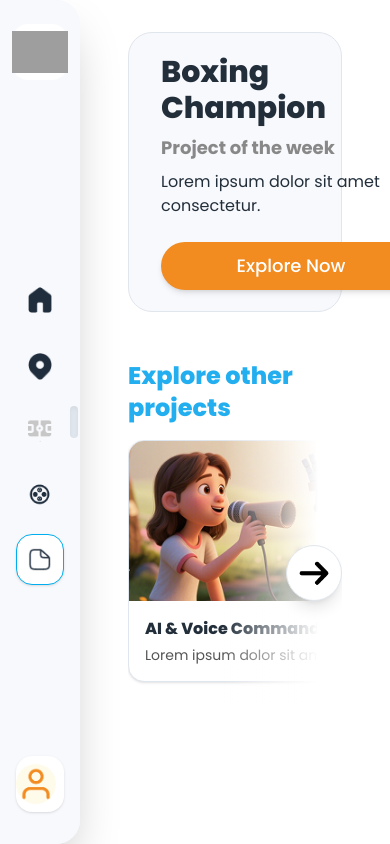
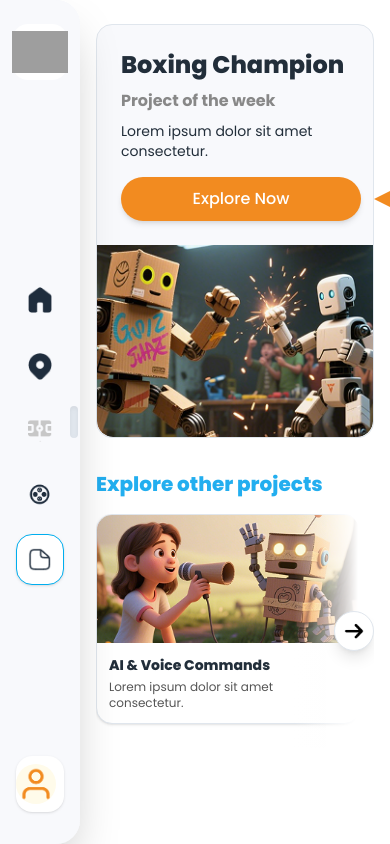
Before and after one commit to MagicBitTutorial123/Neo, a Next.js app: page /projects in a window 390 px wide. Built offline with nearby package versions, Linux system fonts and the light colour scheme; grey boxes are pictures that could not be loaded.

Commit message:
profile page is now responsive

```diff
--- a/app/globals.css
+++ b/app/globals.css
@@ -24,10 +24,36 @@ body {
   background: var(--background);
   color: var(--foreground);
   font-family: var(--font-poppins), 'Poppins', Arial, Helvetica, sans-serif;
+  scrollbar-width: none;
+  -ms-overflow-style: none;
+}
+
+body::-webkit-scrollbar {
+  display: none;
 }
 
 * {
   font-family: var(--font-poppins), 'Poppins', Arial, Helvetica, sans-serif;
+}
+
+/* Hide scrollbars by default */
+html, body {
+  scrollbar-width: none;
+  -ms-overflow-style: none;
+}
+
+html::-webkit-scrollbar, body::-webkit-scrollbar {
+  display: none;
+}
+
+/* Show scrollbars only when content overflows */
+.overflowing {
+  scrollbar-width: auto;
+  -ms-overflow-style: auto;
+}
+
+.overflowing::-webkit-scrollbar {
+  display: block;
 }
 
 .page-transition-enter {
--- a/app/projects/page.tsx
+++ b/app/projects/page.tsx
@@ -46,10 +46,10 @@ export default function ProjectsPage() {
   const [sidebarCollapsed, setSidebarCollapsed] = useState(false);
 
   return (
-    <div className="flex h-screen bg-white overflow-hidden">
+    <div className="flex min-h-screen bg-white overflow-x-hidden">
       <SideNavbar onCollapse={setSidebarCollapsed} />
       <main
-        className="flex-1 flex flex-col items-start px-12 py-8 overflow-hidden transition-all duration-300 ease-in-out"
+        className="flex-1 flex flex-col items-start px-4 lg:px-12 py-6 lg:py-8 overflow-y-auto overflow-x-hidden transition-all duration-300 ease-in-out"
         style={{
           marginLeft: sidebarCollapsed ? "80px" : "260px",
         }}
@@ -57,46 +57,48 @@ export default function ProjectsPage() {
         {/* Project of the week */}
         {projectOfTheWeek && (
           <div
-            className="w-full flex flex-row items-stretch border border-[#E0E6ED] rounded-3xl bg-[#F8F9FC] mb-12 transition-all duration-300 ease-in-out"
+            className="w-full flex flex-col lg:flex-row items-stretch border border-[#E0E6ED] rounded-2xl lg:rounded-3xl bg-[#F8F9FC] mb-8 lg:mb-12 transition-all duration-300 ease-in-out"
             style={{
               minHeight: 280,
               maxWidth: sidebarCollapsed
-                ? "calc(100vw - 80px - 96px)"
-                : "calc(100vw - 260px - 96px)",
+                ? "calc(100vw - 80px - 32px)"
+                : "calc(100vw - 260px - 32px)",
             }}
           >
-            <div className="flex flex-col justify-center flex-1 pl-8">
-              <div className="text-3xl md:text-4xl font-extrabold text-[#222E3A] mb-2">
+            <div className="flex flex-col justify-center flex-1 p-6 lg:pl-8">
+              <div className="text-2xl lg:text-3xl xl:text-4xl font-extrabold text-[#222E3A] mb-2">
                 {projectOfTheWeek.title}
               </div>
-              <div className="text-lg font-bold text-[#888] mb-2">
+              <div className="text-base lg:text-lg font-bold text-[#888] mb-2">
                 {projectOfTheWeek.subtitle}
               </div>
-              <div className="text-base text-[#222E3A] mb-6">
+              <div className="text-sm lg:text-base text-[#222E3A] mb-4 lg:mb-6">
                 {projectOfTheWeek.description}
               </div>
               <LetsGoButton
                 style={{
-                  width: 260,
+                  width: 240,
                   minWidth: 170,
-                  height: 48,
-                  minHeight: 48,
-                  fontSize: 18,
+                  height: 44,
+                  minHeight: 44,
+                  fontSize: 16,
                   justifyContent: "center",
                 }}
               >
                 Explore Now
               </LetsGoButton>
             </div>
-            <div className="flex-shrink-0 h-full w-[450px] relative overflow-hidden rounded-r-3xl">
+            <div className="flex-shrink-0 h-48 lg:h-full w-full lg:w-[450px] relative overflow-hidden rounded-b-2xl lg:rounded-r-3xl lg:rounded-b-none">
               <Image
                 src={projectOfTheWeek.image}
                 alt={projectOfTheWeek.title}
                 fill
                 className="object-cover h-full w-full"
                 style={{
-                  borderTopRightRadius: 24,
-                  borderBottomRightRadius: 24,
+                  borderBottomLeftRadius: 16,
+                  borderBottomRightRadius: 16,
+                  borderTopRightRadius: 0,
+                  borderTopLeftRadius: 0,
                   display: "block",
                 }}
               />
@@ -108,11 +110,11 @@ export default function ProjectsPage() {
           className="w-full flex-1 flex flex-col overflow-hidden transition-all duration-300 ease-in-out"
           style={{
             maxWidth: sidebarCollapsed
-              ? "calc(100vw - 80px - 96px)"
-              : "calc(100vw - 260px - 96px)",
+              ? "calc(100vw - 80px - 32px)"
+              : "calc(100vw - 260px - 32px)",
           }}
         >
-          <div className="text-2xl md:text-3xl font-extrabold text-[#22AEEF] mb-4">
+          <div className="text-xl lg:text-2xl xl:text-3xl font-extrabold text-[#22AEEF] mb-4">
             Explore other projects
           </div>
           <div className="flex-1 overflow-hidden">
--- a/components/ProjectsCarousel.tsx
+++ b/components/ProjectsCarousel.tsx
@@ -14,14 +14,28 @@ interface ProjectsCarouselProps {
   sidebarCollapsed?: boolean;
 }
 
-const CARDS_PER_VIEW = 3;
+const CARDS_PER_VIEW_DESKTOP = 3;
+const CARDS_PER_VIEW_TABLET = 2;
+const CARDS_PER_VIEW_MOBILE = 1;
 
 export default function ProjectsCarousel({
   projects,
   sidebarCollapsed = false,
 }: ProjectsCarouselProps) {
   const [index, setIndex] = useState(0);
-  const maxIndex = Math.max(0, projects.length - CARDS_PER_VIEW);
+
+  // Responsive cards per view
+  const getCardsPerView = () => {
+    if (typeof window !== "undefined") {
+      if (window.innerWidth >= 1024) return CARDS_PER_VIEW_DESKTOP;
+      if (window.innerWidth >= 768) return CARDS_PER_VIEW_TABLET;
+      return CARDS_PER_VIEW_MOBILE;
+    }
+    return CARDS_PER_VIEW_DESKTOP;
+  };
+
+  const cardsPerView = getCardsPerView();
+  const maxIndex = Math.max(0, projects.length - cardsPerView);
 
   const handleNext = (e: MouseEvent<HTMLButtonElement>) => {
     e.stopPropagation();
@@ -32,16 +46,30 @@ export default function ProjectsCarousel({
     setIndex((prev) => Math.max(prev - 1, 0));
   };
 
+  // Responsive card width calculation
+  const getCardWidth = () => {
+    if (typeof window !== "undefined") {
+      if (window.innerWidth >= 1024) {
+        return sidebarCollapsed ? 336 : 306; // Desktop
+      }
+      if (window.innerWidth >= 768) {
+        return 280; // Tablet
+      }
+      return 280; // Mobile
+    }
+    return sidebarCollapsed ? 336 : 306;
+  };
+
+  const cardWidth = getCardWidth();
+
   return (
     <div className="relative w-full overflow-hidden">
       {/* Carousel viewport */}
       <div className="overflow-hidden w-full">
         <div
-          className="flex gap-6 transition-transform duration-500"
+          className="flex gap-4 lg:gap-6 transition-transform duration-500"
           style={{
-            transform: `translateX(-${
-              index * (sidebarCollapsed ? 336 : 306)
-            }px)`, // card width + 16px gap
+            transform: `translateX(-${index * cardWidth}px)`,
             willChange: "transform",
           }}
         >
@@ -54,11 +82,11 @@ export default function ProjectsCarousel({
                   : "hover:shadow-lg hover:shadow-[#00000022]"
               } transition-all duration-300 ease-in-out border border-[#E0E6ED] relative mb-6`}
               style={{
-                minWidth: sidebarCollapsed ? "320px" : "290px",
-                maxWidth: sidebarCollapsed ? "320px" : "290px",
+                minWidth: `${cardWidth - 16}px`,
+                maxWidth: `${cardWidth - 16}px`,
               }}
             >
-              <div className="relative w-full h-40 bg-[#F5F7FA]">
+              <div className="relative w-full h-32 lg:h-40 bg-[#F5F7FA]">
                 <Image
                   src={project.image}
                   alt={project.title}
@@ -66,23 +94,22 @@ export default function ProjectsCarousel({
                   className="object-cover"
                 />
               </div>
-              <div className="p-4 flex flex-col flex-1">
+              <div className="p-3 lg:p-4 flex flex-col flex-1">
                 <div
-                  className={`text-base font-extrabold text-[#222E3A] mb-1 ${
+                  className={`text-sm lg:text-base font-extrabold text-[#222E3A] mb-1 ${
                     project.faded ? "opacity-60" : ""
                   }`}
                 >
                   {project.title}
                 </div>
                 <div
-                  className={`text-[#555] text-sm flex-1 ${
+                  className={`text-[#555] text-xs lg:text-sm flex-1 ${
                     project.faded ? "opacity-60" : ""
                   }`}
                 >
                   {project.description}
                 </div>
               </div>
-              {/* Next arrow for the last faded card (not needed in sliding version) */}
             </div>
           ))}
         </div>
@@ -91,7 +118,7 @@ export default function ProjectsCarousel({
       {index < maxIndex && (
         <div
           className="absolute top-0 right-0 h-full flex items-center"
-          style={{ width: 120, pointerEvents: "none" }}
+          style={{ width: 80, pointerEvents: "none" }}
         >
           <div
             className="absolute top-0 right-0 h-full"
@@ -104,7 +131,7 @@ export default function ProjectsCarousel({
             }}
           />
           <button
-            className="relative z-10 w-14 h-14 flex items-center justify-center rounded-full bg-white shadow-lg border border-[#E0E6ED] hover:bg-[#F5F7FA] transition"
+            className="relative z-10 w-10 h-10 lg:w-14 lg:h-14 flex items-center justify-center rounded-full bg-white shadow-lg border border-[#E0E6ED] hover:bg-[#F5F7FA] transition"
             style={{ pointerEvents: "auto", right: 0, position: "absolute" }}
             onClick={handleNext}
             aria-label="Next"
@@ -112,8 +139,9 @@ export default function ProjectsCarousel({
             <Image
               src="/carousel-arrow.png"
               alt="Next"
-              width={32}
-              height={32}
+              width={20}
+              height={20}
+              className="lg:w-8 lg:h-8"
             />
           </button>
         </div>
@@ -122,7 +150,7 @@ export default function ProjectsCarousel({
       {index > 0 && (
         <div
           className="absolute top-0 left-0 h-full flex items-center"
-          style={{ width: 120, pointerEvents: "none" }}
+          style={{ width: 80, pointerEvents: "none" }}
         >
           <div
             className="absolute top-0 left-0 h-full"
@@ -135,7 +163,7 @@ export default function ProjectsCarousel({
             }}
           />
           <button
-            className="relative z-10 w-14 h-14 flex items-center justify-center rounded-full bg-white shadow-lg border border-[#E0E6ED] hover:bg-[#F5F7FA] transition"
+            className="relative z-10 w-10 h-10 lg:w-14 lg:h-14 flex items-center justify-center rounded-full bg-white shadow-lg border border-[#E0E6ED] hover:bg-[#F5F7FA] transition"
             style={{
               pointerEvents: "auto",
               left: 0,
@@ -148,8 +176,9 @@ export default function ProjectsCarousel({
             <Image
               src="/carousel-arrow.png"
               alt="Previous"
-              width={32}
-              height={32}
+              width={20}
+              height={20}
+              className="lg:w-8 lg:h-8"
             />
           </button>
         </div>
```
Also changed, not shown: app/profile/page.tsx (+19 -16 lines).
